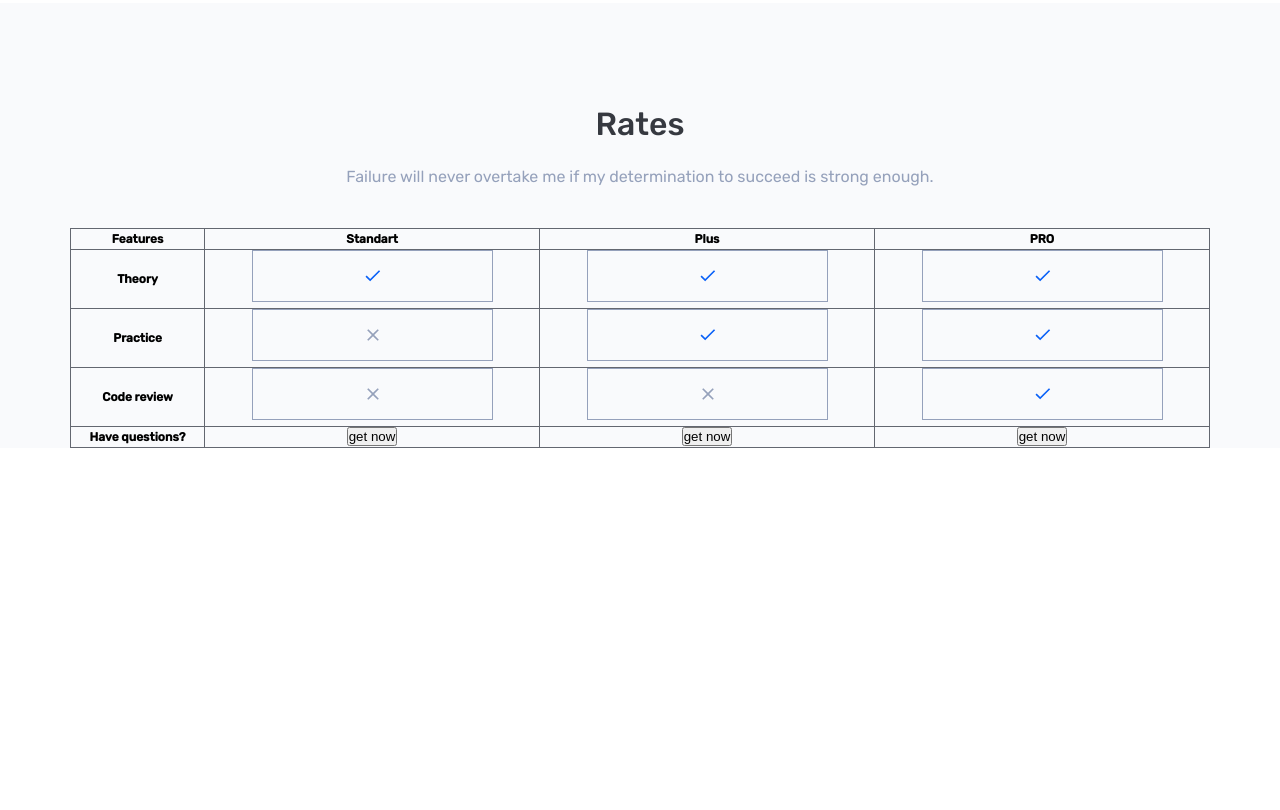
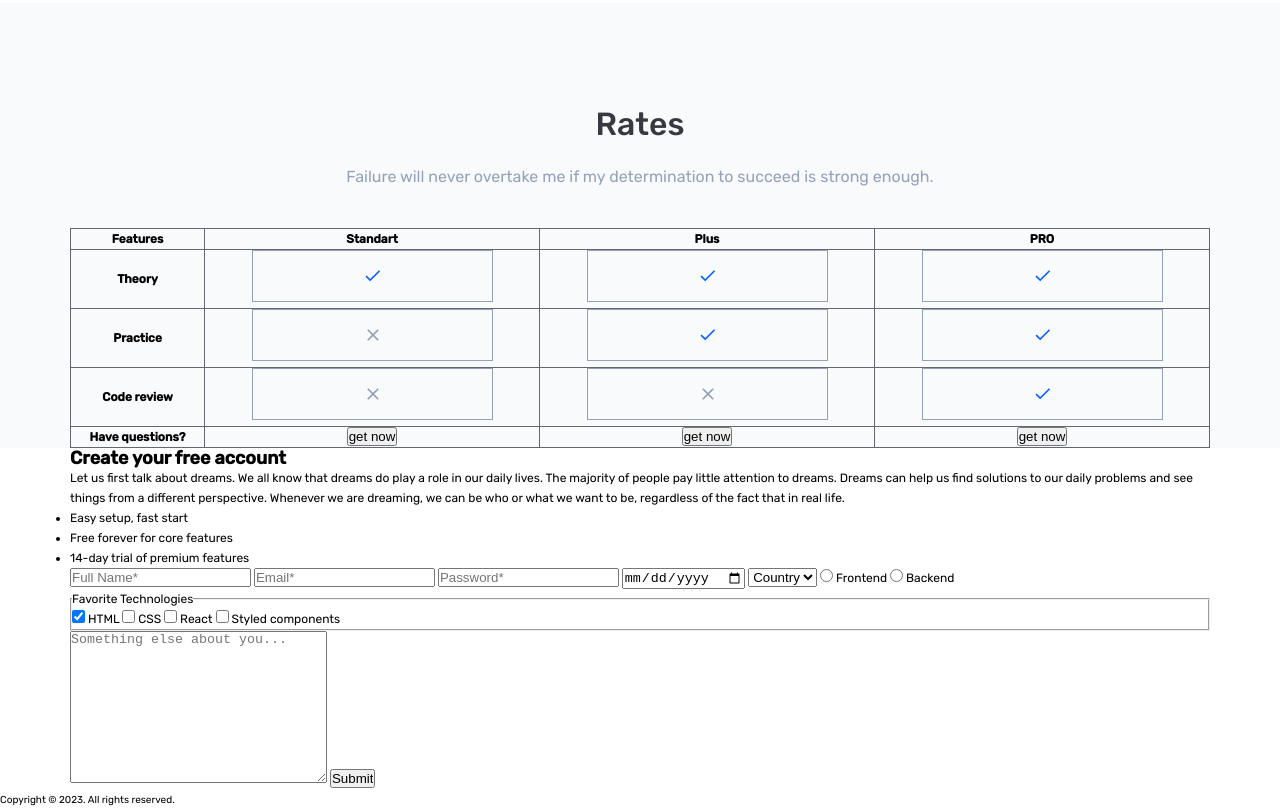
Before and after one commit to Raizwig/-_pre_course, a plain HTML site: page index.html in a window 1280 px wide. Shown: the part 885-1695 px from the top of the page. Before the commit the page ends 1333 px from the top, so only its background shows below. Drawn offline with Linux system fonts and the light colour scheme.

Commit message:
Сделал разметку

```diff
--- a/index.html
+++ b/index.html
@@ -80,8 +80,69 @@
       </tr>
     </table>
   </section>
-
   <!-- section rates end -->
+  <!-- section create_account start -->
+  <section class="create_account content_center">
+    <div class="create_account_wrap">
+      <div class="create_account_text">
+        <h2 class="create_account_title">Create your free account</h2>
+        <p class="create_account_description">Let us first talk about dreams. We all know that dreams do play a role in our daily lives. The majority of people pay little attention to dreams. Dreams can help us find solutions to our daily problems and see things from a different perspective. Whenever we are dreaming, we can be who or what we want to be, regardless of the fact that in real life.</p>
+        <ul class="create_account_list">
+          <li class="create_account_list_item">Easy setup, fast start</li>
+          <li class="create_account_list_item">Free forever for core features</li>
+          <li class="create_account_list_item">14-day trial of premium features</li>
+        </ul>
+      </div>
+      <div class="create_account_form">
+        <form action="">
+          <input type="text" placeholder="Full Name*">
+          <input type="email" placeholder="Email*">
+          <input type="password" placeholder="Password*">
+          <input type="date">
+          <select name="" id="">
+            <option value="" selected disabled>Country</option>
+            <option value="">belarus</option>
+            <option value="">China</option>
+            <option value="">USA</option>
+          </select>
+          <label for="">
+            <input type="radio" name="atack">
+            Frontend
+          </label>
+          <label for="">
+            <input type="radio" name="atack">
+            Backend
+          </label>
+          <fieldset>
+            <legend>Favorite Technologies</legend>
+            <label for="">
+              <input type="checkbox" name="html" checked>
+              HTML
+            </label>
+            <label for="">
+              <input type="checkbox" name="css">
+              CSS
+            </label>
+            <label for=""><input type="checkbox" name="raect">
+              React
+            </label>
+            <label for="">
+              <input type="checkbox" name="styled components">
+              Styled components
+            </label>
+          </fieldset>
+          <textarea name="" id="" cols="30" rows="10" placeholder="Something else about you..."></textarea>
+          <input type="submit">
+        </form>
+      </div>
+    </div>
+  </section>
+  <!-- section create_account end -->
+  <!-- style footer start -->
+  <footer>
+    <small>Copyright © 2023. All rights reserved.</small>
+  </footer>
+  <!-- style footer end -->
   <script src="index.js"></script>
 </body>
 
```
